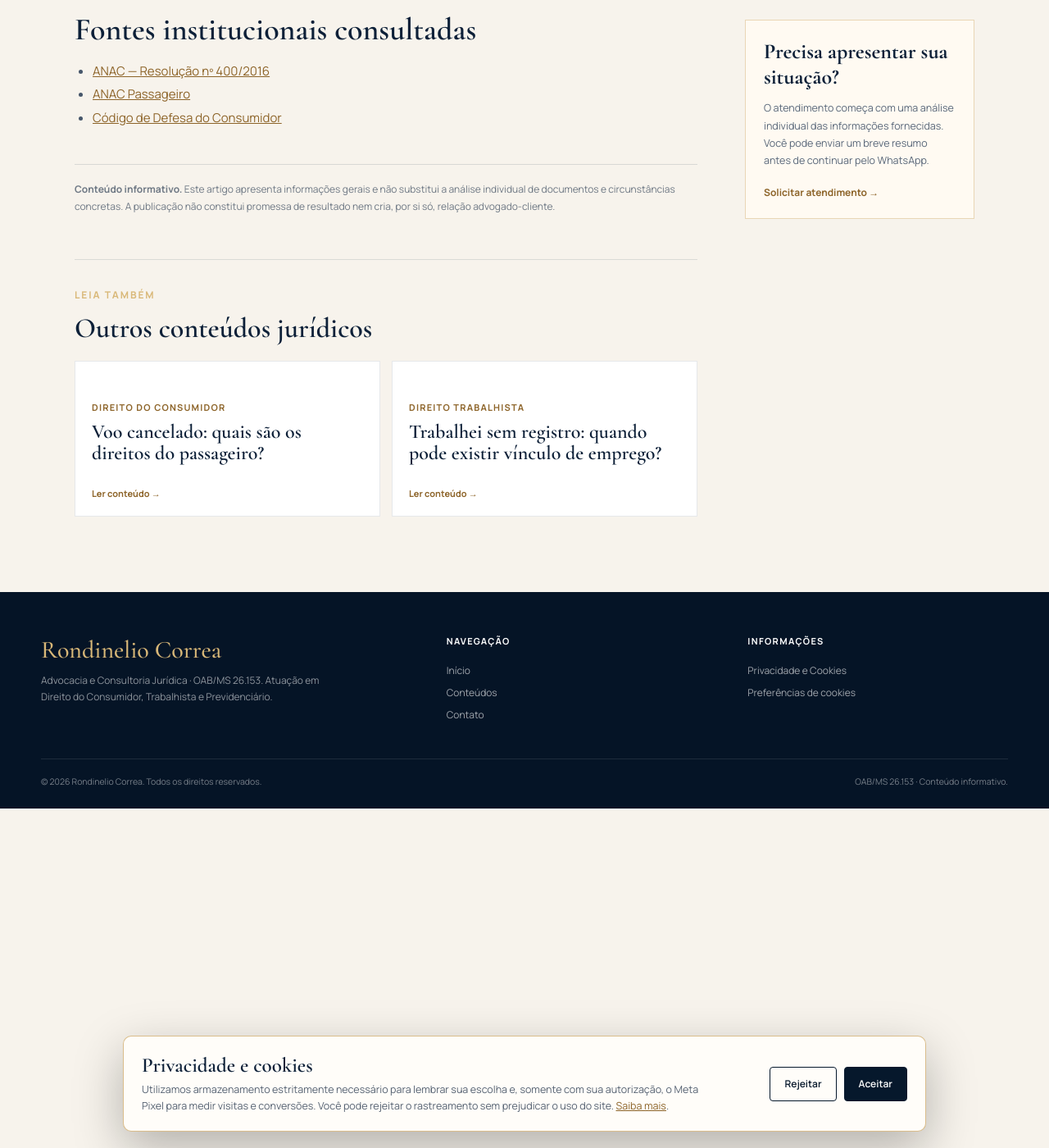
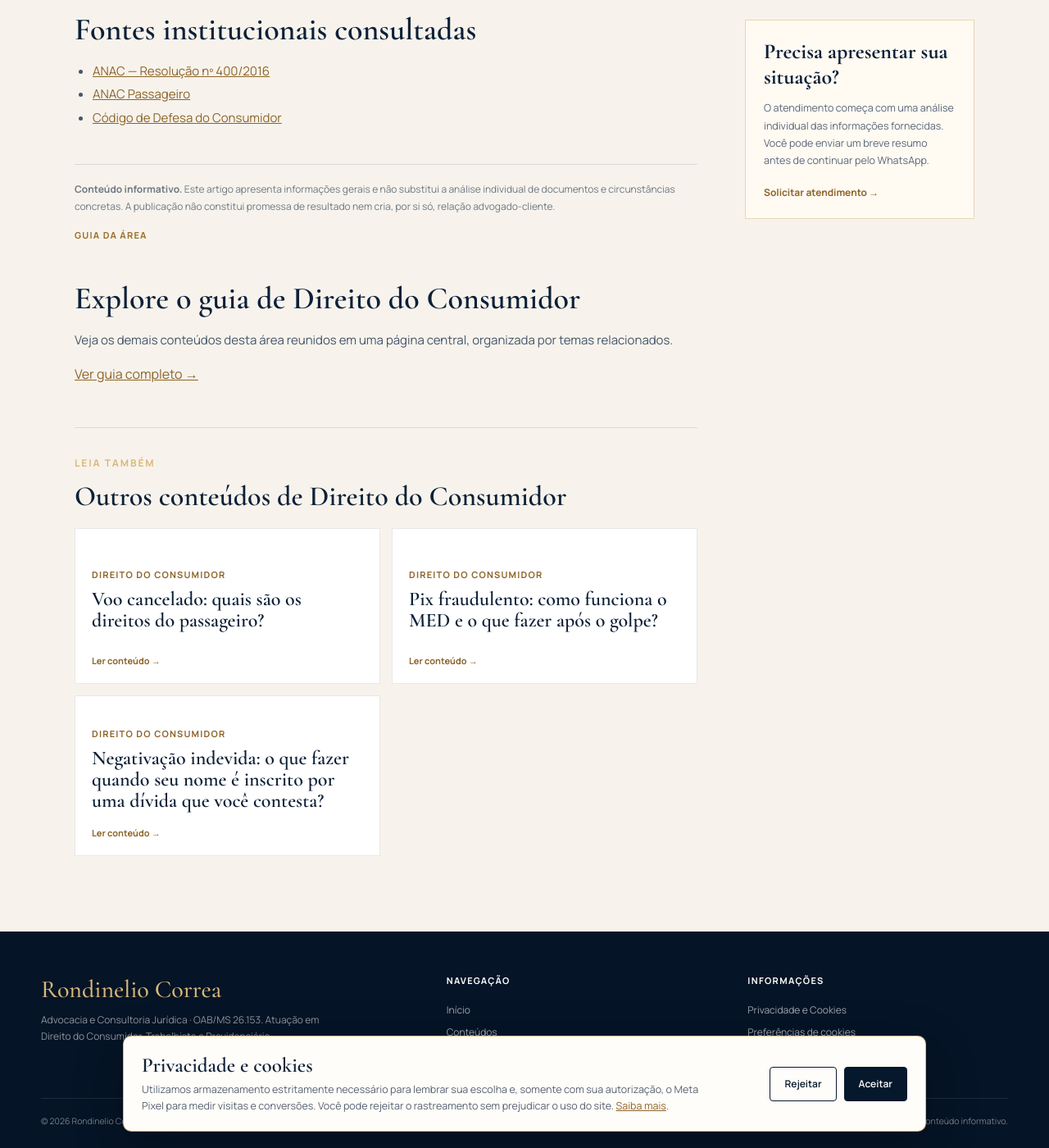
Before and after one commit to Rondineliocorrea/Site_institucional_adv, a Jekyll site: the page built from _posts/2026-08-30-atraso-de-voo-direitos-passageiro.md, in a window 1280 px wide and 1400 px high, scrolled down 3848 px. Shown: the whole window at 82% size. Built offline with Jekyll 4.4.1, drawn with Linux system fonts in a browser that asks for light colours.

Commit message:
Conecta artigos às páginas-pilar e melhora links internos

```diff
--- a/_layouts/article.html
+++ b/_layouts/article.html
@@ -1,3 +1,7 @@
+{% assign pillar_url = '/conteudos/' %}
+{% if page.category == 'Direito do Consumidor' %}{% assign pillar_url = '/conteudos/direito-do-consumidor/' %}{% endif %}
+{% if page.category == 'Direito Trabalhista' %}{% assign pillar_url = '/conteudos/direito-trabalhista/' %}{% endif %}
+{% if page.category == 'Direito Previdenciário' %}{% assign pillar_url = '/conteudos/direito-previdenciario/' %}{% endif %}
 <!doctype html>
 <html lang="pt-BR">
 <head>
@@ -92,21 +97,27 @@
         {{ content }}
         <p class="disclaimer"><strong>Conteúdo informativo.</strong> Este artigo apresenta informações gerais e não substitui a análise individual de documentos e circunstâncias concretas. A publicação não constitui promessa de resultado nem cria, por si só, relação advogado-cliente.</p>
 
+        <section class="pillar-return" aria-label="Guia da área">
+          <span class="article-category">Guia da área</span>
+          <h2>Explore o guia de {{ page.category }}</h2>
+          <p>Veja os demais conteúdos desta área reunidos em uma página central, organizada por temas relacionados.</p>
+          <a href="{{ pillar_url }}">Ver guia completo →</a>
+        </section>
+
         <section class="related-content" aria-labelledby="related-title">
           <div class="kicker">Leia também</div>
-          <h2 id="related-title">Outros conteúdos jurídicos</h2>
+          <h2 id="related-title">Outros conteúdos de {{ page.category }}</h2>
           <div class="related-grid">
+            {% assign related_posts = site.posts | where: "category", page.category %}
             {% assign related_count = 0 %}
-            {% for post in site.posts %}
-              {% if post.url != page.url %}
-                {% if related_count < 2 %}
+            {% for post in related_posts %}
+              {% if post.url != page.url and related_count < 3 %}
                 <a class="related-card" href="{{ post.url }}">
                   <span class="article-category">{{ post.category }}</span>
                   <strong>{{ post.title }}</strong>
                   <span>Ler conteúdo →</span>
                 </a>
                 {% assign related_count = related_count | plus: 1 %}
-                {% endif %}
               {% endif %}
             {% endfor %}
           </div>
```
Also changed, not shown: other parts of _layouts/article.html (+4 -3 lines). Lines whose indentation alone changed are shown as unchanged.
